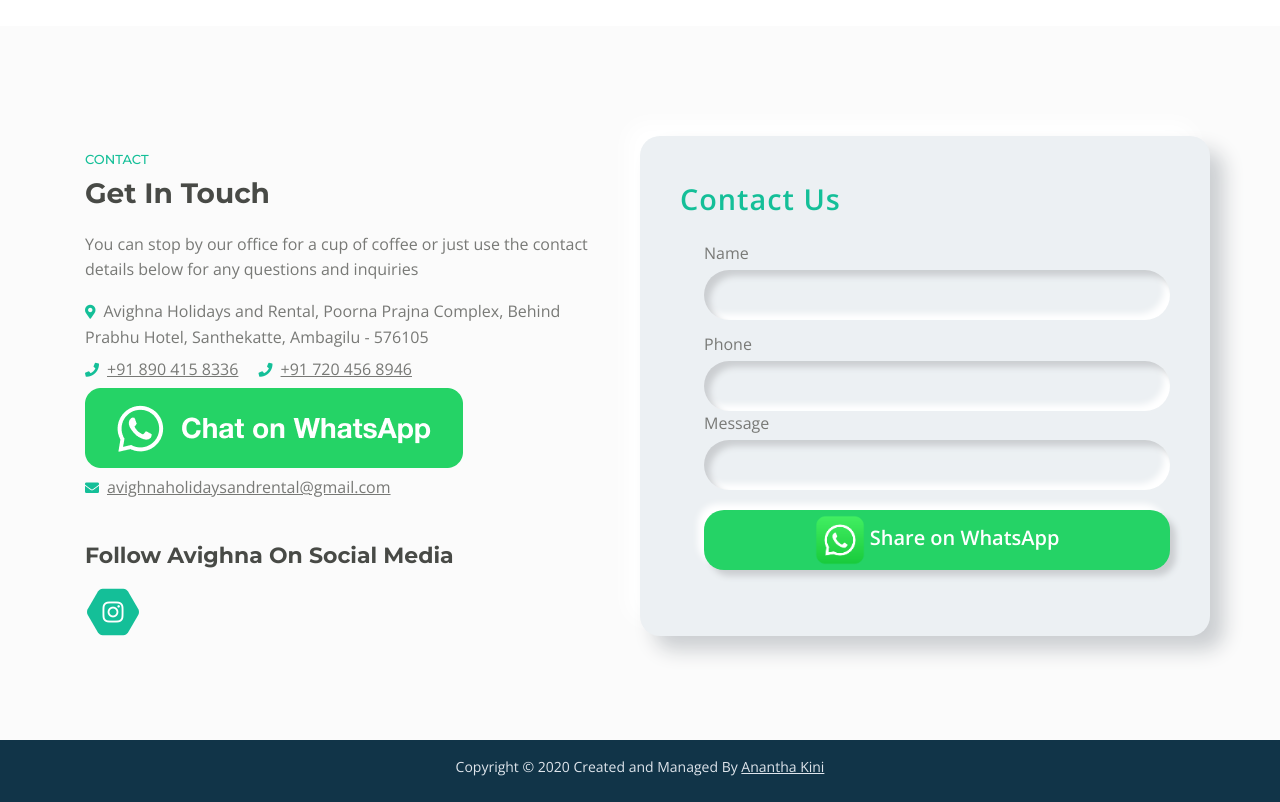
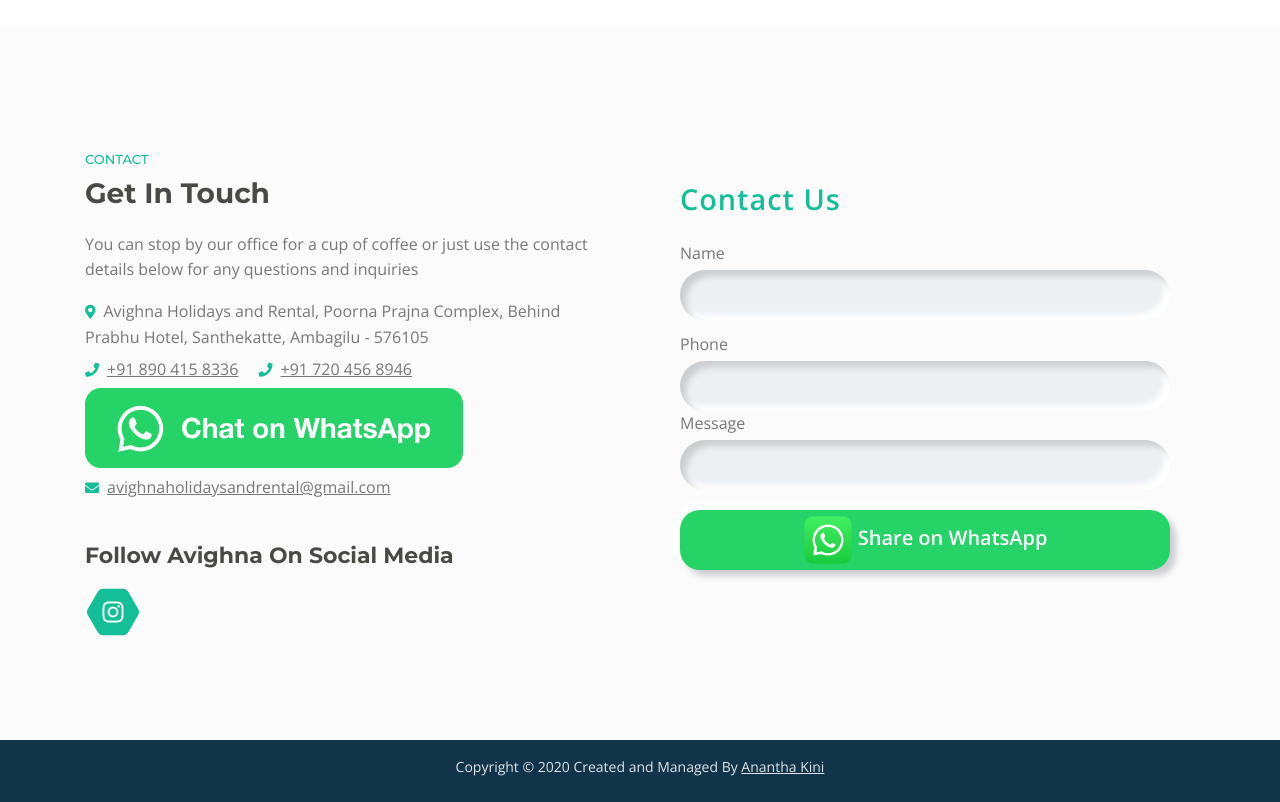
Before and after one commit to ananthkini/avighnaDesign, a plain HTML site: page index.html in a window 1280 px wide. Shown: the part 6080-6882 px from the top of the page. Drawn offline with nearby package versions, Linux system fonts and the light colour scheme.

Commit message:
fixed contactus allignment issue

```diff
--- a/css/form.css
+++ b/css/form.css
@@ -7,13 +7,13 @@ input {
 
 .container-form {
   position: relative;
-  width: 350px;
+  /* width: 350px; */
   height: 500px;
   border-radius: 20px;
   padding: 40px;
   box-sizing: border-box;
-  background: #ecf0f3;
-  box-shadow: 14px 14px 20px #cbced1, -14px -14px 20px white;
+  /* background: #ecf0f3; */
+  /* box-shadow: 14px 14px 20px #cbced1, -14px -14px 20px white; */
 
 }
 
--- a/css/styles.css
+++ b/css/styles.css
@@ -2402,7 +2402,7 @@ a:hover.back-to-top {
 	}
 
 	.form-2 form {
-		margin-left: 1.5rem;
+		/* margin-left: 1.5rem; */
 	}
 	/* end of contact */
 
```
